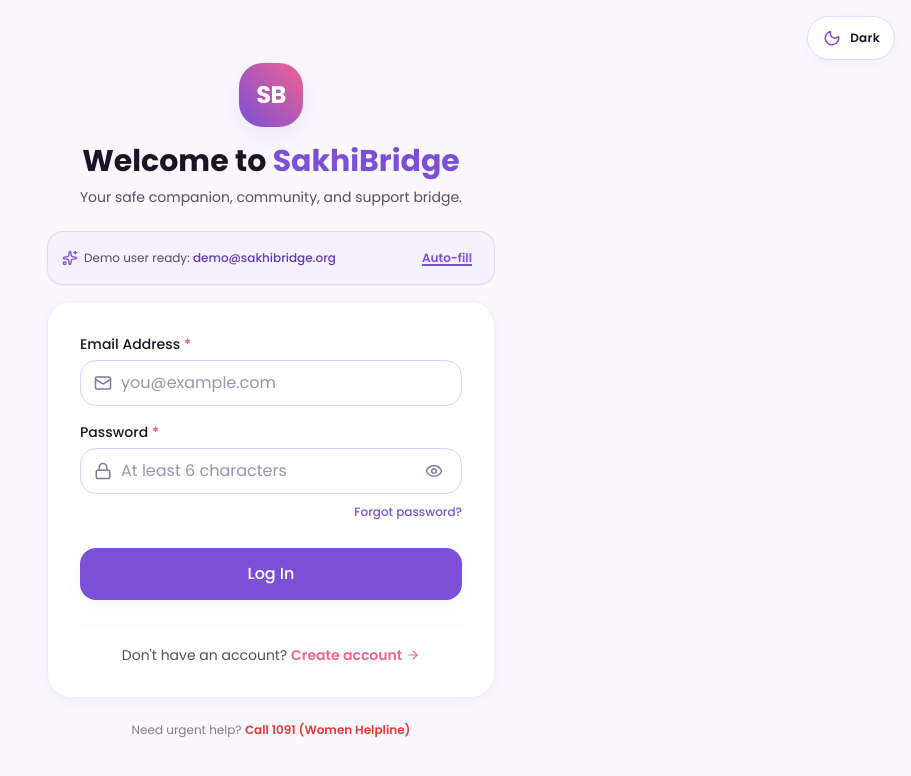
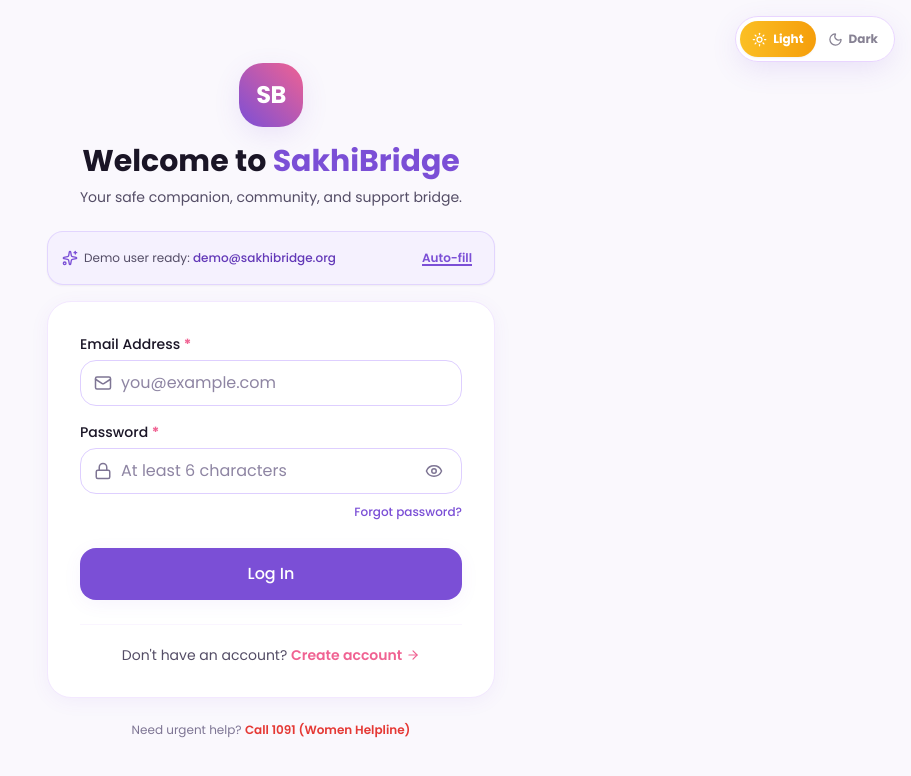
Before and after one commit to AadarshMishra212/SakhiBridge, a React (Vite) app: page /login in a window 1280 px wide. Shown: the top 776 px of the page, without its empty margins (369-1280 px from the left). Built offline with nearby package versions, Linux system fonts and the light colour scheme.

Commit message:
fix(theme): ensure instant high-contrast dark and light mode switching with segmented corner toggle

```diff
--- a/src/components/Header.jsx
+++ b/src/components/Header.jsx
@@ -36,7 +36,7 @@ export const Header = ({ title, subtitle, showActions = true }) => {
 
         {/* Action icons / User preview */}
         {showActions && (
-          <div className="flex items-center gap-2 pr-10 sm:pr-12">
+          <div className="flex items-center gap-2 pr-36 sm:pr-0">
             <button
               type="button"
               className="w-9 h-9 rounded-full flex items-center justify-center text-ink-muted dark:text-purple-300 hover:text-ink dark:hover:text-white hover:bg-surface-alt dark:hover:bg-purple-900/30 transition-colors relative min-h-touch min-w-touch"
--- a/src/components/ThemeToggle.jsx
+++ b/src/components/ThemeToggle.jsx
@@ -1,46 +1,65 @@
 import React from 'react';
 import { Sun, Moon } from 'lucide-react';
-import { useTheme } from '../context/ThemeContext';
+import { useTheme } from '../context/useTheme';
 
 /**
- * Corner Dark/Light Mode Toggle Button
- * Features a high-contrast accessible pill with instant visual feedback,
- * 44px+ touch target, and smooth icon/text transition.
+ * High-Contrast Corner Theme Switcher
+ * Features a dual-pill segmented toggle switch:
+ * - Shows both "Light" and "Dark" states clearly
+ * - Actively highlights the current theme
+ * - Instant one-tap switching with minimum 44px touch height
+ * - Fixed safely in the corner with high z-index
  */
 export const ThemeToggle = ({ className = '' }) => {
-  const { isDark, toggleTheme } = useTheme();
+  const { isDark, toggleTheme, setTheme } = useTheme();
 
   return (
-    <button
-      type="button"
-      onClick={toggleTheme}
-      aria-label={isDark ? 'Switch to light mode' : 'Switch to dark mode'}
-      title={isDark ? 'Switch to light mode' : 'Switch to dark mode'}
-      className={`fixed top-3 right-3 sm:top-4 sm:right-4 z-50 pointer-events-auto flex items-center gap-2 px-3.5 py-2 rounded-full backdrop-blur-md transition-all duration-200 select-none cursor-pointer focus:outline-none focus:ring-2 focus:ring-primary-400 min-h-[44px] shadow-soft hover:shadow-float active:scale-95 border ${
-        isDark
-          ? 'bg-[#221B35]/95 border-purple-500/50 text-amber-300 hover:text-amber-200 hover:bg-[#2C2344] shadow-[0_0_15px_rgba(245,158,11,0.25)]'
-          : 'bg-white/95 border-purple-200 text-ink hover:text-primary hover:bg-white shadow-[0_4px_20px_rgba(123,79,214,0.14)]'
-      } ${className}`}
+    <div
+      role="region"
+      aria-label="Color scheme switcher"
+      className={`fixed top-3 right-3 sm:top-4 sm:right-4 z-50 pointer-events-auto select-none ${className}`}
     >
-      <div className="relative w-5 h-5 flex items-center justify-center">
-        {isDark ? (
-          <Sun
-            size={18}
-            className="text-amber-400 transition-transform duration-300 rotate-0"
-            aria-hidden="true"
-          />
-        ) : (
-          <Moon
-            size={18}
-            className="text-primary transition-transform duration-300 -rotate-12"
-            aria-hidden="true"
-          />
-        )}
+      <div
+        className={`flex items-center p-1 rounded-full border shadow-float backdrop-blur-md transition-all duration-200 min-h-[44px] ${
+          isDark
+            ? 'bg-[#181229]/95 border-purple-500/50 shadow-[0_4px_24px_rgba(0,0,0,0.5)]'
+            : 'bg-white/95 border-purple-200 shadow-[0_4px_20px_rgba(123,79,214,0.15)]'
+        }`}
+      >
+        {/* Light Mode Button */}
+        <button
+          type="button"
+          onClick={() => setTheme('light')}
+          aria-pressed={!isDark}
+          aria-label="Switch to light mode"
+          title="Switch to light mode"
+          className={`flex items-center gap-1.5 px-3 py-1.5 rounded-full text-xs font-bold transition-all duration-200 min-h-[36px] cursor-pointer focus:outline-none focus:ring-2 focus:ring-amber-400 ${
+            !isDark
+              ? 'bg-gradient-to-r from-amber-400 to-amber-500 text-white shadow-sm scale-100'
+              : 'text-purple-300 hover:text-white opacity-70 hover:opacity-100'
+          }`}
+        >
+          <Sun size={15} className={!isDark ? 'rotate-0' : '-rotate-45'} aria-hidden="true" />
+          <span>Light</span>
+        </button>
+
+        {/* Dark Mode Button */}
+        <button
+          type="button"
+          onClick={() => setTheme('dark')}
+          aria-pressed={isDark}
+          aria-label="Switch to dark mode"
+          title="Switch to dark mode"
+          className={`flex items-center gap-1.5 px-3 py-1.5 rounded-full text-xs font-bold transition-all duration-200 min-h-[36px] cursor-pointer focus:outline-none focus:ring-2 focus:ring-primary-400 ${
+            isDark
+              ? 'bg-gradient-to-r from-primary to-purple-600 text-white shadow-sm scale-100'
+              : 'text-ink-secondary hover:text-ink opacity-70 hover:opacity-100'
+          }`}
+        >
+          <Moon size={15} className={isDark ? '-rotate-12' : 'rotate-0'} aria-hidden="true" />
+          <span>Dark</span>
+        </button>
       </div>
-
-      <span className="text-xs font-semibold tracking-wide">
-        {isDark ? 'Light' : 'Dark'}
-      </span>
-    </button>
+    </div>
   );
 };
--- a/src/context/ThemeContext.jsx
+++ b/src/context/ThemeContext.jsx
@@ -1,6 +1,6 @@
-import React, { createContext, useContext, useState, useEffect } from 'react';
-
-const ThemeContext = createContext(null);
+import React, { useState, useEffect, useCallback } from 'react';
+import { ThemeContext } from './themeContextDef';
+export { useTheme } from './useTheme';
 
 export const ThemeProvider = ({ children }) => {
   const [theme, setThemeState] = useState(() => {
@@ -13,7 +13,7 @@ export const ThemeProvider = ({ children }) => {
     }
   });
 
-  const applyTheme = (targetTheme) => {
+  const applyTheme = useCallback((targetTheme) => {
     if (typeof document === 'undefined') return;
     const root = document.documentElement;
     const body = document.body;
@@ -36,15 +36,15 @@ export const ThemeProvider = ({ children }) => {
       }
       if (metaColorScheme) metaColorScheme.content = 'light';
     }
-  };
+  }, []);
 
-  // Apply immediately on initial mount
+  // Apply on mount and whenever theme changes
   useEffect(() => {
     applyTheme(theme);
     try {
       localStorage.setItem('theme', theme);
     } catch {}
-  }, [theme]);
+  }, [theme, applyTheme]);
 
   // Sync across tabs via storage event
   useEffect(() => {
@@ -56,20 +56,20 @@ export const ThemeProvider = ({ children }) => {
     };
     window.addEventListener('storage', handleStorage);
     return () => window.removeEventListener('storage', handleStorage);
-  }, []);
+  }, [applyTheme]);
 
-  const toggleTheme = () => {
-    setThemeState((prev) => {
-      const next = prev === 'dark' ? 'light' : 'dark';
-      applyTheme(next); // Synchronous DOM update for instant visual response
+  const toggleTheme = useCallback(() => {
+    setThemeState((current) => {
+      const next = current === 'dark' ? 'light' : 'dark';
+      applyTheme(next); // Instant synchronous DOM switch
       try {
         localStorage.setItem('theme', next);
       } catch {}
       return next;
     });
-  };
+  }, [applyTheme]);
 
-  const setTheme = (mode) => {
+  const setTheme = useCallback((mode) => {
     if (mode === 'dark' || mode === 'light') {
       applyTheme(mode);
       try {
@@ -77,7 +77,7 @@ export const ThemeProvider = ({ children }) => {
       } catch {}
       setThemeState(mode);
     }
-  };
+  }, [applyTheme]);
 
   return (
     <ThemeContext.Provider value={{ theme, isDark: theme === 'dark', toggleTheme, setTheme }}>
@@ -85,11 +85,3 @@ export const ThemeProvider = ({ children }) => {
     </ThemeContext.Provider>
   );
 };
-
-export const useTheme = () => {
-  const context = useContext(ThemeContext);
-  if (!context) {
-    throw new Error('useTheme must be used within a ThemeProvider');
-  }
-  return context;
-};
--- /dev/null
+++ b/src/context/themeContextDef.js
@@ -0,0 +1,3 @@
+import { createContext } from 'react';
+
+export const ThemeContext = createContext(null);
--- /dev/null
+++ b/src/context/useTheme.js
@@ -0,0 +1,10 @@
+import { useContext } from 'react';
+import { ThemeContext } from './themeContextDef';
+
+export const useTheme = () => {
+  const context = useContext(ThemeContext);
+  if (!context) {
+    throw new Error('useTheme must be used within a ThemeProvider');
+  }
+  return context;
+};
--- a/src/styles/index.css
+++ b/src/styles/index.css
@@ -3,63 +3,68 @@
 @tailwind utilities;
 
 @layer base {
+  /* ==========================================================================
+     THEME CSS VARIABLES (High-Contrast System Tokens)
+     ========================================================================== */
   :root {
-    color-scheme: light dark;
+    --bg-app: #FAF8FD;
+    --bg-surface: #FFFFFF;
+    --bg-surface-elevated: #FFFFFF;
+    --bg-surface-subtle: #F4EFFE;
+    --bg-input: #FFFFFF;
+    --text-main: #1A1526;
+    --text-secondary: #544D66;
+    --text-muted: #7E7594;
+    --border-subtle: #E6DCF5;
+    --border-input: #DECFFF;
+    --nav-bg: rgba(255, 255, 255, 0.95);
+    --header-bg: rgba(255, 255, 255, 0.95);
+    color-scheme: light;
   }
 
+  :root.dark,
+  :root[data-theme="dark"],
   html.dark,
   body.dark,
-  :root[data-theme="dark"] {
+  .dark {
+    --bg-app: #0C0917;
+    --bg-surface: #161126;
+    --bg-surface-elevated: #1E1733;
+    --bg-surface-subtle: #241B3B;
+    --bg-input: #201932;
+    --text-main: #FFFFFF;
+    --text-secondary: #D8CFEB;
+    --text-muted: #9E93B8;
+    --border-subtle: #2D2348;
+    --border-input: #382B57;
+    --nav-bg: rgba(22, 17, 38, 0.95);
+    --header-bg: rgba(22, 17, 38, 0.95);
     color-scheme: dark;
   }
 
   html {
     -webkit-tap-highlight-color: transparent;
     scroll-behavior: smooth;
+    background-color: var(--bg-app);
+    color: var(--text-main);
   }
 
   body {
     overflow-x: hidden;
-    transition: background-color 0.2s ease, color 0.2s ease;
+    background-color: var(--bg-app);
+    color: var(--text-main);
+    transition: background-color 0.2s ease, color 0.2s ease, border-color 0.2s ease;
   }
 
   /* ==========================================================================
-     LIGHT MODE CONTRAST (Dark text on light background)
+     LIGHT MODE CONTRAST DEFAULTS (Dark text on light background)
      ========================================================================== */
-  :root:not(.dark),
   html:not(.dark) body {
     background-color: #FAF8FD;
     color: #1A1526;
   }
 
-  html:not(.dark) .bg-surface-alt {
-    background-color: #FAF8FD;
-  }
-
-  html:not(.dark) .bg-white {
-    background-color: #FFFFFF;
-    color: #1A1526;
-  }
-
-  html:not(.dark) h1,
-  html:not(.dark) h2,
-  html:not(.dark) h3,
-  html:not(.dark) h4,
-  html:not(.dark) label,
-  html:not(.dark) .text-ink {
-    color: #1A1526;
-  }
-
-  html:not(.dark) p,
-  html:not(.dark) .text-ink-secondary {
-    color: #544D66;
-  }
-
-  html:not(.dark) .text-ink-muted {
-    color: #837A99;
-  }
-
-  html:not(.dark) input,
+  html:not(.dark) input:not([type="checkbox"]):not([type="radio"]),
   html:not(.dark) select,
   html:not(.dark) textarea {
     background-color: #FFFFFF;
@@ -69,16 +74,16 @@
 
   html:not(.dark) input::placeholder,
   html:not(.dark) textarea::placeholder {
-    color: #9C93B2;
+    color: #8E85A3;
   }
 
   /* ==========================================================================
-     DARK MODE CONTRAST (Light text on dark background)
+     DARK MODE CONTRAST OVERRIDES (Light text on dark background)
      ========================================================================== */
   html.dark,
   html.dark body {
     background-color: #0C0917 !important;
-    color: #F8F6FD !important;
+    color: #FFFFFF !important;
   }
 
   html.dark .bg-surface-alt {
@@ -86,37 +91,19 @@
   }
 
   html.dark .bg-white {
-    background-color: #171224 !important;
-    color: #F8F6FD !important;
-  }
-
-  html.dark h1,
-  html.dark h2,
-  html.dark h3,
-  html.dark h4,
-  html.dark label,
-  html.dark .text-ink {
+    background-color: #161126 !important;
     color: #FFFFFF !important;
   }
 
-  html.dark p,
-  html.dark .text-ink-secondary {
-    color: #D2C9E6 !important;
-  }
-
-  html.dark .text-ink-muted {
-    color: #9C91B8 !important;
-  }
-
   html.dark .border-purple-100 {
-    border-color: #2F2548 !important;
+    border-color: #2D2348 !important;
   }
 
   html.dark .border-purple-50 {
     border-color: #221A36 !important;
   }
 
-  html.dark input,
+  html.dark input:not([type="checkbox"]):not([type="radio"]),
   html.dark select,
   html.dark textarea {
     background-color: #201932 !important;
@@ -126,18 +113,18 @@
 
   html.dark input::placeholder,
   html.dark textarea::placeholder {
-    color: rgba(210, 201, 230, 0.45) !important;
+    color: rgba(216, 207, 235, 0.45) !important;
   }
 
   html.dark nav,
   html.dark header {
-    background-color: rgba(23, 18, 36, 0.95) !important;
-    border-color: #2F2548 !important;
+    background-color: rgba(22, 17, 38, 0.95) !important;
+    border-color: #2D2348 !important;
   }
 
   html.dark dialog {
-    background-color: #171224 !important;
-    color: #F8F6FD !important;
+    background-color: #161126 !important;
+    color: #FFFFFF !important;
     border-color: #382B57 !important;
   }
 
--- a/tailwind.config.js
+++ b/tailwind.config.js
@@ -31,22 +31,28 @@ export default {
           500: '#F06292',
           600: '#E91E63',
         },
-        // Base backgrounds & surfaces
+        // Base backgrounds & surfaces (backed by CSS theme variables with fallback)
         surface: {
-          DEFAULT: '#FFFFFF',
-          alt: '#F8F6FC',
-          muted: '#F0ECF7',
-          dark: '#191426',
-          darkCard: '#221C33',
+          DEFAULT: 'var(--bg-surface, #FFFFFF)',
+          alt: 'var(--bg-app, #FAF8FD)',
+          muted: 'var(--bg-surface-subtle, #F4EFFE)',
+          card: 'var(--bg-surface, #FFFFFF)',
+          elevated: 'var(--bg-surface-elevated, #FFFFFF)',
+          dark: '#161126',
+          darkCard: '#211A36',
         },
         ink: {
-          DEFAULT: '#1E1B29', // Main readable text
-          secondary: '#575168',
-          muted: '#8C859F',
+          DEFAULT: 'var(--text-main, #1A1526)', // Crisp dark in light mode, pure white in dark mode
+          secondary: 'var(--text-secondary, #544D66)',
+          muted: 'var(--text-muted, #7E7594)',
           light: '#C4BFD3',
-          dark: '#F3EFFC',
-          darkSecondary: '#B7AFD0',
-          darkMuted: '#7F7599',
+          dark: '#FFFFFF',
+          darkSecondary: '#D8CFEB',
+          darkMuted: '#9E93B8',
+        },
+        border: {
+          DEFAULT: 'var(--border-subtle, #E6DCF5)',
+          input: 'var(--border-input, #DECFFF)',
         },
         // SOS & status indicators
         sos: {
```
Also changed, not shown: src/pages/Community.jsx (+6 -6 lines), 1 other file (tests, documents, lock files or other folders).
